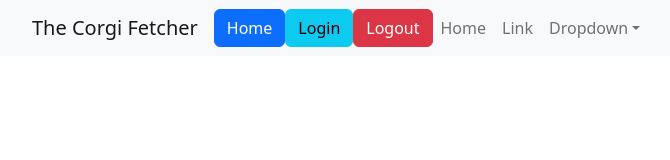
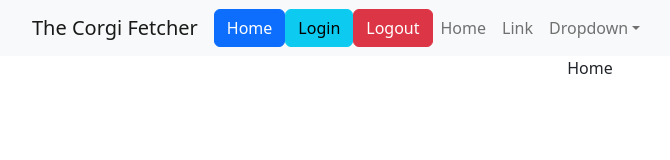
Before and after one commit to thegabe101/corgi-fetcher, a React (Create React App) app: page / in a window 1280 px wide. Shown: the top 160 px of the page, without its empty margins (50-720 px from the left). Built offline with nearby package versions, Linux system fonts and the light colour scheme.

Commit message:
set up basic routing

```diff
--- a/src/App.tsx
+++ b/src/App.tsx
@@ -3,6 +3,8 @@ import {BrowserRouter as Router, Routes, Route} from 'react-router-dom';
 import 'bootstrap/dist/css/bootstrap.min.css';
 import './App.css';
 import NavigationBar from './components/Nav';
+import { Home } from './pages/Home';
+import { Login } from './pages/Login';
 
 
 function App() {
@@ -11,8 +13,8 @@ function App() {
       <Router>
         <NavigationBar/>
         <Routes>
-          <Route path='/'></Route>
-          <Route path='/login'></Route>
+          <Route path='/' element={<Home/>}></Route>
+          <Route path='/login' element={<Login/>}></Route>
         </Routes>
       </Router>
     </div>
--- a/src/components/Nav.tsx
+++ b/src/components/Nav.tsx
@@ -3,6 +3,7 @@ import Nav from 'react-bootstrap/Nav';
 import Navbar from 'react-bootstrap/Navbar';
 import NavDropdown from 'react-bootstrap/NavDropdown';
 import Button from 'react-bootstrap/Button';
+import { Link } from 'react-router-dom';
 
 
 function NavigationBar() {
@@ -10,9 +11,9 @@ function NavigationBar() {
     <Navbar bg="light" expand="lg">
       <Container>
         <Navbar.Brand href="#home">The Corgi Fetcher</Navbar.Brand>
-        <Button variant="primary">Home</Button>{' '}
-        <Button variant="info">Login</Button>{' '}
-        <Button variant="danger">Logout</Button>{' '}
+        <Nav.Link href='/'><Button variant="primary">Home</Button>{' '}</Nav.Link>
+        <Nav.Link href='/login'><Button variant="info">Login</Button>{' '}</Nav.Link>
+        <Nav.Link href='/'><Button variant="danger">Logout</Button>{' '}</Nav.Link>
         <Navbar.Toggle aria-controls="basic-navbar-nav" />
         <Navbar.Collapse id="basic-navbar-nav">
           <Nav className="me-auto">
--- /dev/null
+++ b/src/pages/Home.tsx
@@ -0,0 +1,7 @@
+import React from 'react'
+
+export const Home = () => {
+  return (
+    <div>Home</div>
+  )
+}
--- /dev/null
+++ b/src/pages/Login.tsx
@@ -0,0 +1,7 @@
+import React from 'react'
+
+export const Login = () => {
+  return (
+    <div>Login</div>
+  )
+}
```
